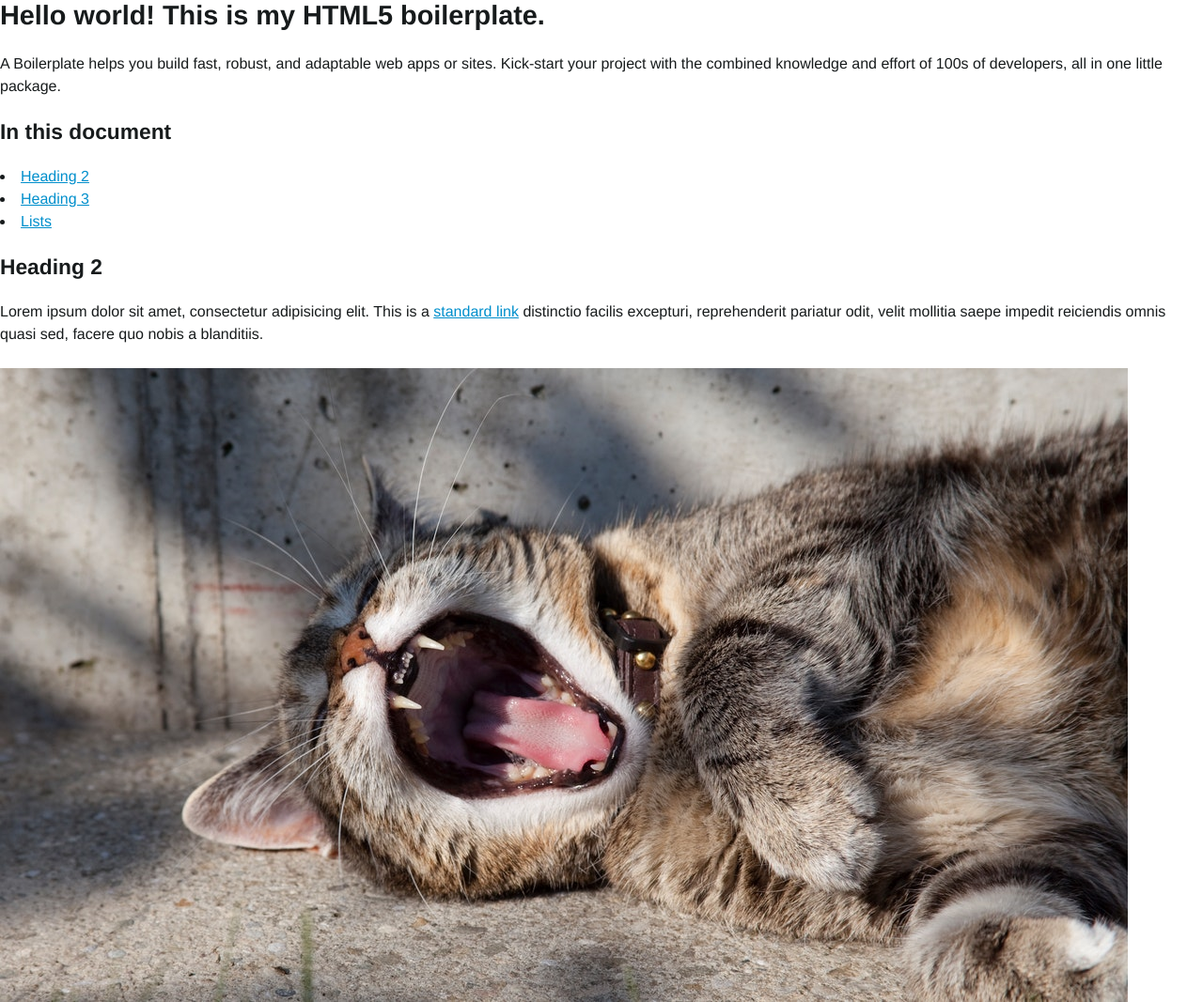
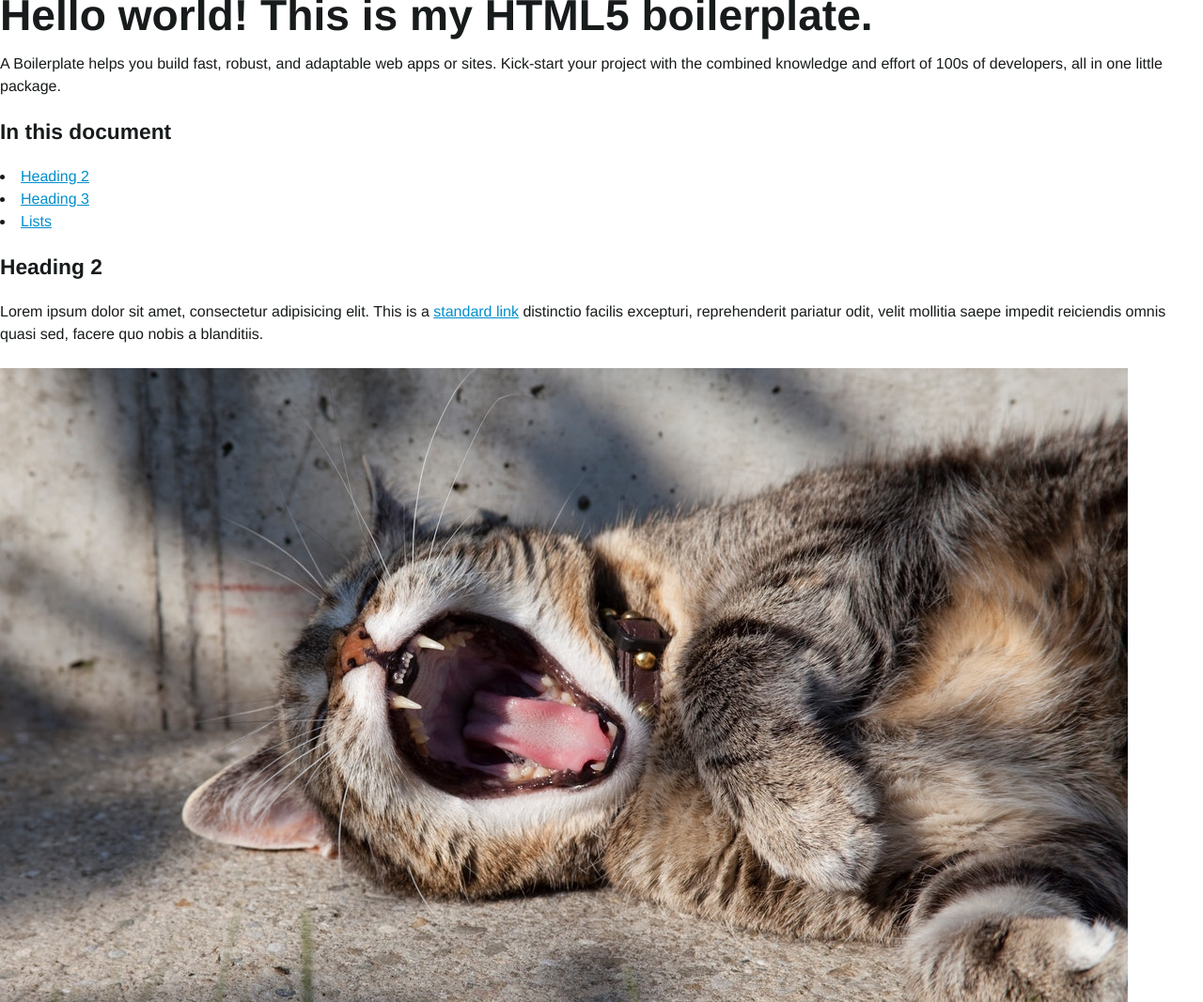
Before and after one commit to mct-ui/html5-boilerplate-VandenHeedeAmelie, a plain HTML site: page index.html in a window 1280 px wide. Shown: the top 1067 px of the page at 94% size. Drawn offline with Linux system fonts and the light colour scheme.

Commit message:
added media queries

```diff
--- a/css/screen.scss
+++ b/css/screen.scss
@@ -215,6 +215,15 @@ h1 {
   font-weight: 700;
   line-height: calc($baseline*4);
   margin-bottom: $space-m;
+
+  @include mq(bp1){
+    font-size: $ms9;
+    line-height: calc(baseline*6);
+  }
+  @include mq(bp2){
+    font-size: $ms11;
+    line-height: calc(baseline*8);
+  }
 }
 
 h2 {
@@ -288,12 +297,12 @@ a {
   transition: all 0.1s ease-in-out;
 }
 
+a:visited {
+  color: $color-primary;
+}
+
 a:hover {
   color: $color-primary-light;
-}
-
-a:visited {
-  color: $color-primary;
 }
 
 a:active {
```
Also changed, not shown: css/screen.css.
